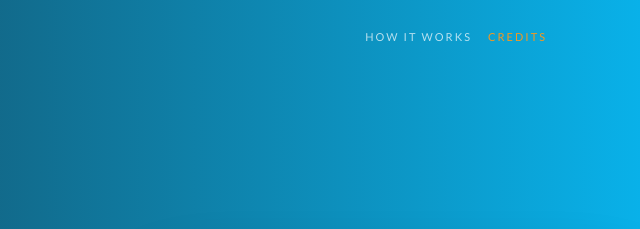
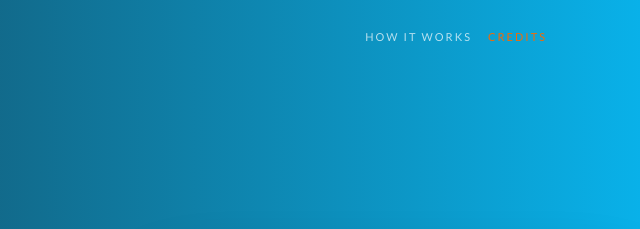
Before and after one commit to sarabepu/AmaSync, a browser extension: page web/index.html in a window 1280 px wide. Shown: the top 229 px of the page, 640-1280 px from the left. Drawn offline with nearby package versions, Linux system fonts and the light colour scheme; a web font is replaced by a local one.

Commit message:
Fix color

```diff
--- a/web/css/new-age.css
+++ b/web/css/new-age.css
@@ -125,7 +125,7 @@ section h2 {
 }
 
 #mainNav .navbar-nav > li > a.active {
-  color: #f8981d !important;
+  color: #f76902 !important;
   background-color: transparent;
 }
 
```
